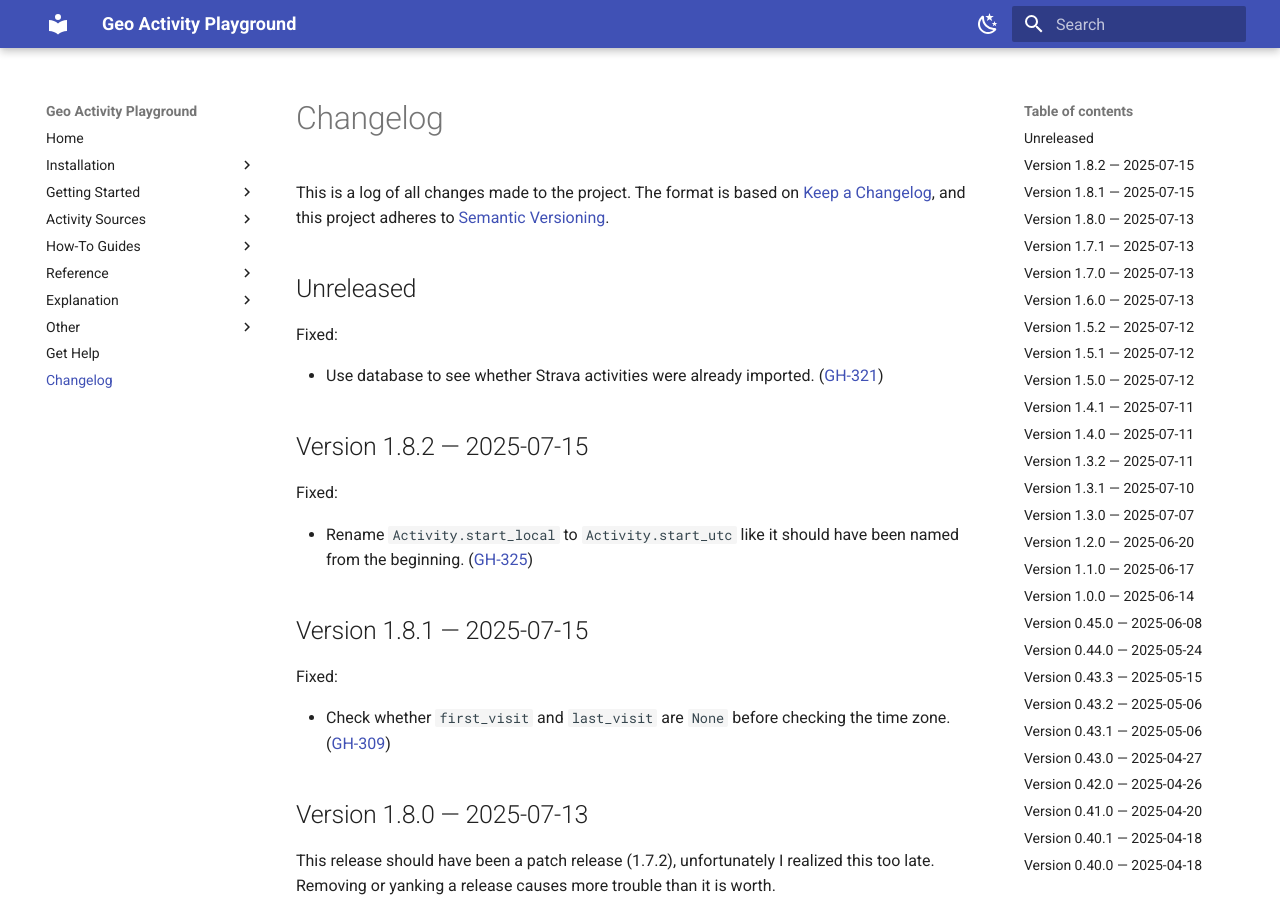
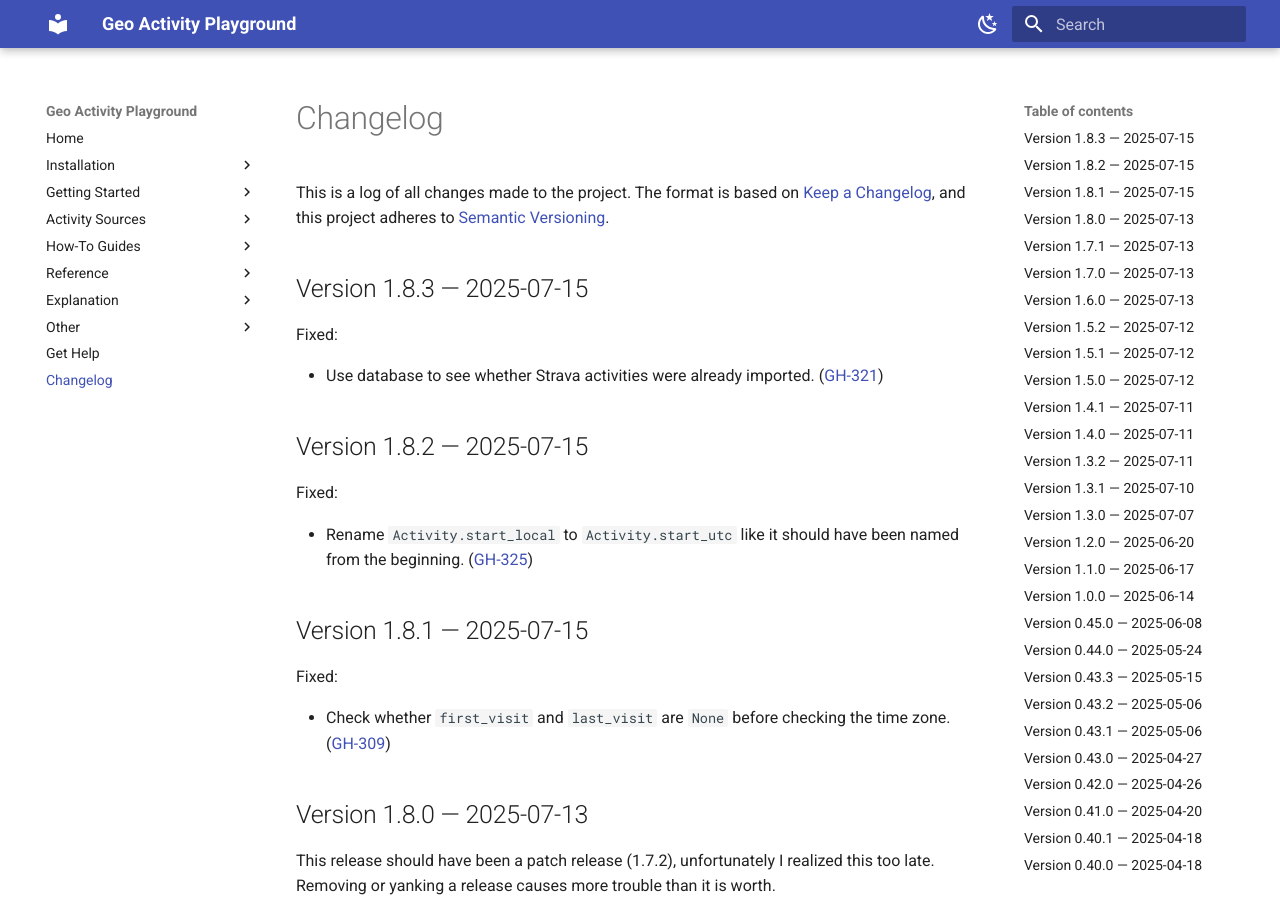
Before and after one commit to martin-ueding/geo-activity-playground, an MkDocs documentation site: the page built from docs/changelog.md, in a window 1280 px wide and 900 px high. Built offline with MkDocs 1.6.1 and Material for MkDocs 9.7.7, drawn with Linux system fonts in a browser that asks for light colours.

Commit message:
Bump version to 1.8.3

```diff
--- a/docs/changelog.md
+++ b/docs/changelog.md
@@ -15,7 +15,7 @@
 ([GH-000](https://github.com/martin-ueding/geo-activity-playground/issues/000))
 -->
 
-## Unreleased
+## Version 1.8.3 — 2025-07-15
 
 Fixed:
 
--- a/pyproject.toml
+++ b/pyproject.toml
@@ -1,6 +1,6 @@
 [tool.poetry]
 name = "geo-activity-playground"
-version = "1.8.2"
+version = "1.8.3"
 description = "Analysis of geo data activities like rides, runs or hikes."
 authors = ["Martin Ueding <mu@martin-ueding.de>"]
 license = "MIT"
```
